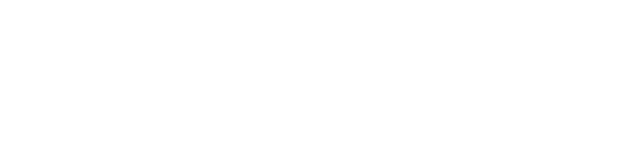
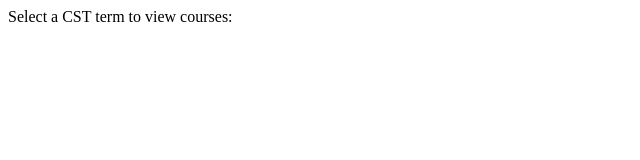
Before and after one commit to zafird/Web-App, a plain HTML site: page webapp.html in a window 1280 px wide. Shown: the whole page, without its empty margins (0-640 px from the left). Drawn offline with Linux system fonts and the light colour scheme.

Commit message:
added more code

```diff
--- a/webapp.html
+++ b/webapp.html
@@ -14,7 +14,8 @@
       <div><!--Insert image here--></div>
     </div>
     <div>
-
+      Select a CST term to view courses:
+      <!--Insert drop down menu-->
     </div>
   </body>
 </html>
```
